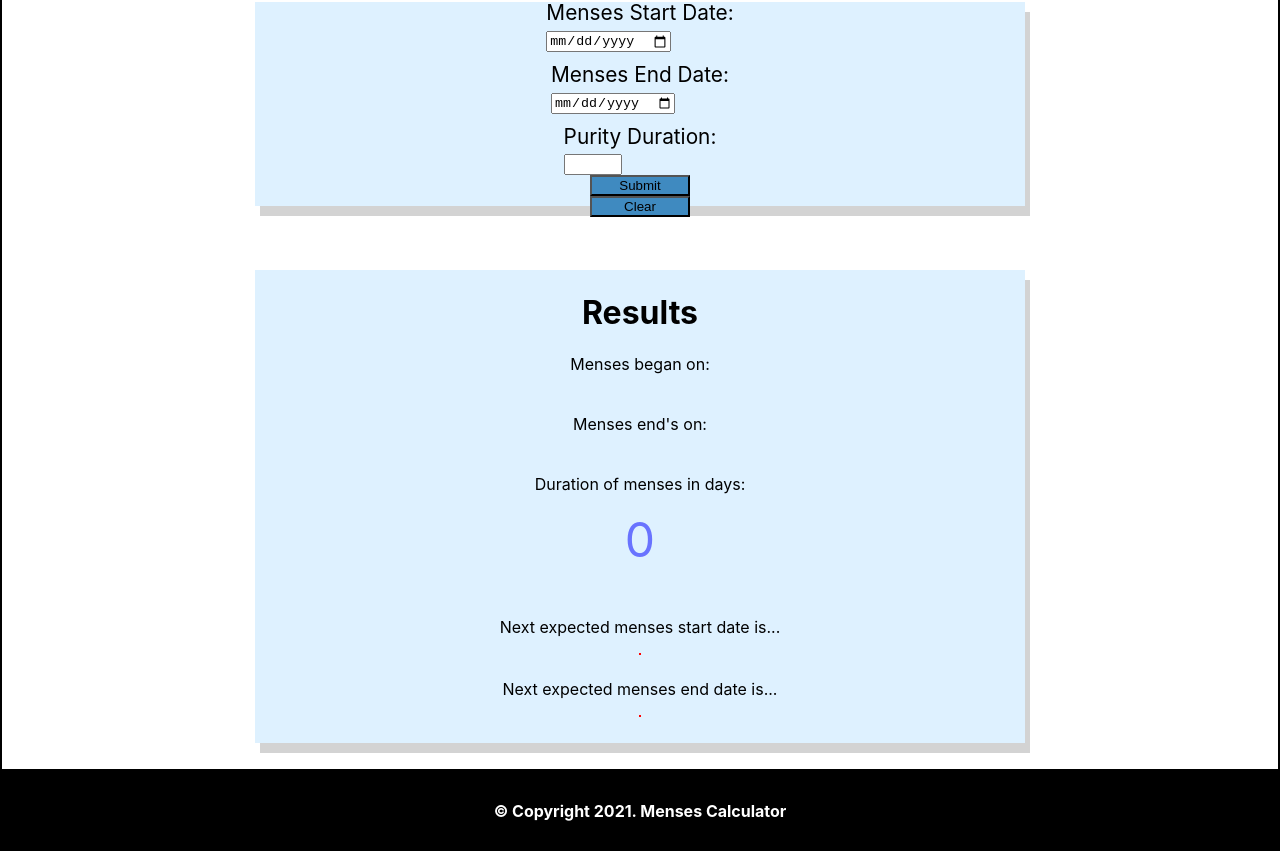
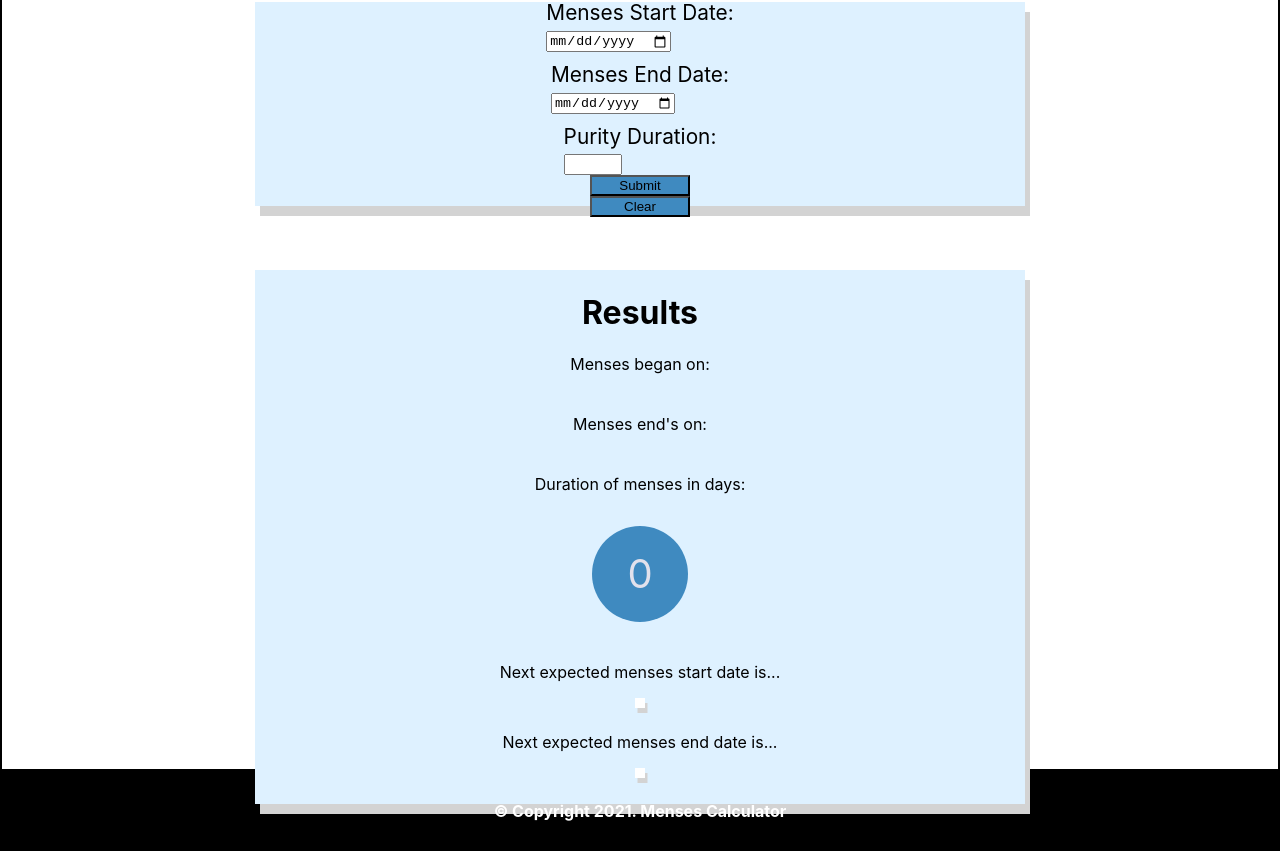
Before and after one commit to sadatakhtar/menses-cal, a React (Create React App) app: page /user_input in a window 1280 px wide. Shown: the part 273-1124 px from the top of the page. Built offline with nearby package versions, Linux system fonts and the light colour scheme.

Commit message:
styled the page further

```diff
--- a/src/pages/userInputPage/UserInputPage.css
+++ b/src/pages/userInputPage/UserInputPage.css
@@ -77,12 +77,22 @@
     color: rgb(86, 148, 24);
 }
 #mensesD{
-    color: rgb(105, 115, 255);
-    font-size: 3rem;
+    color: rgb(225, 225, 236);
+    font-size: 2.5rem;
     border: 1px black;
+    background-color: #3F8AC0;
+    display: flex;
+    justify-content: center;
+    align-items: center;
+    width: 6rem;
+    height: 6rem;
+    margin-top: 1rem;
+    border-radius: 200px;
 }
 #mensesNESD{
-    border: 1px solid red;
+    box-shadow: 2.5px 5px lightgray;
+    background-color: white;
+    padding: 5px;
     color: rgb(141, 30, 15);
     font-size: 1.5rem;
     margin-top: 0;
@@ -90,8 +100,10 @@
 }
 
  #mensesNEED{
-     border: 1px solid red;
-    color: rgb(86, 148, 24);
+    box-shadow: 2.5px 5px lightgray;
+    color: rgb(47, 78, 16);
+    padding: 5px;
+    background-color: white;;
     font-size: 1.5rem;
     margin-top: 0;
 }
```
